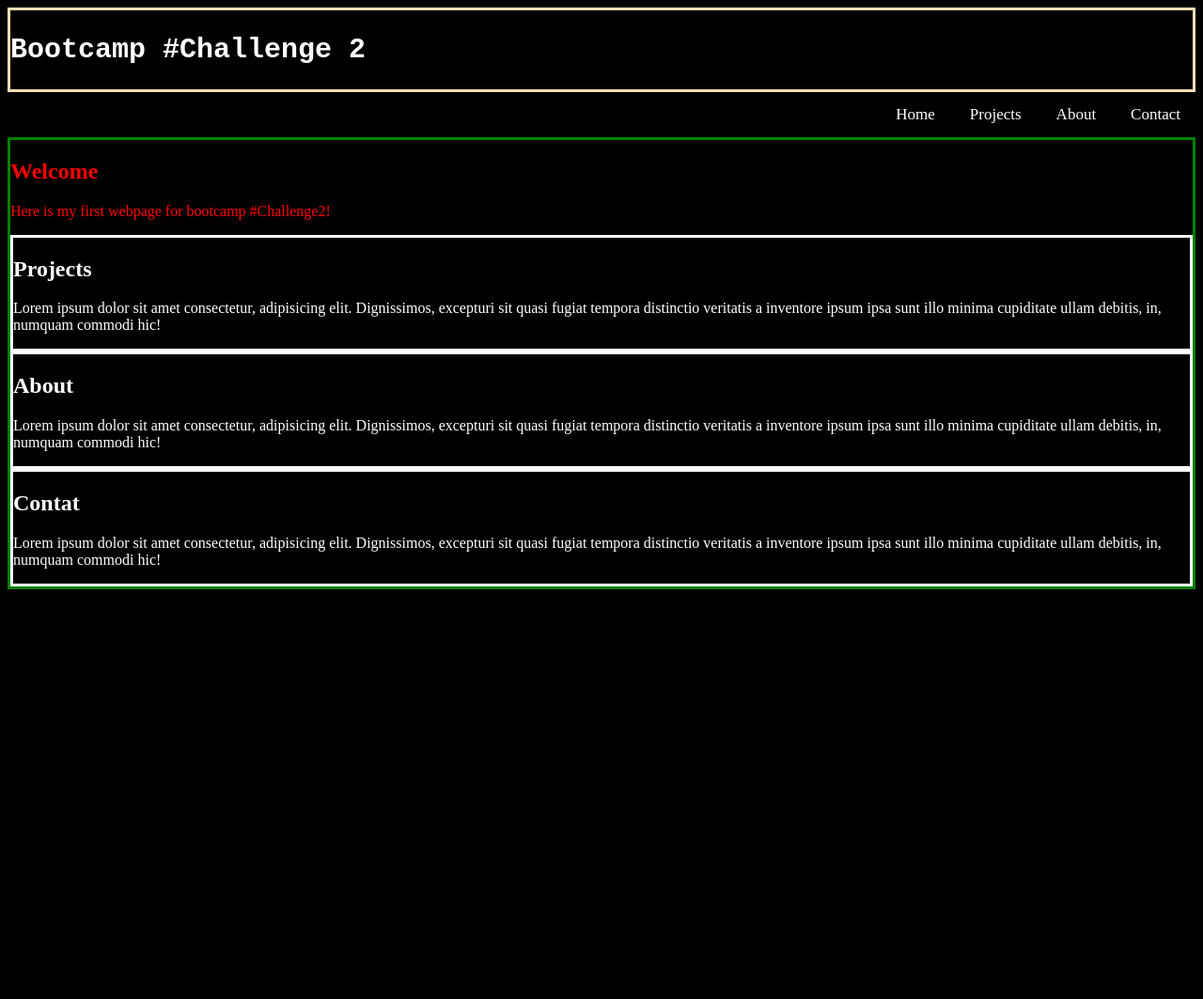
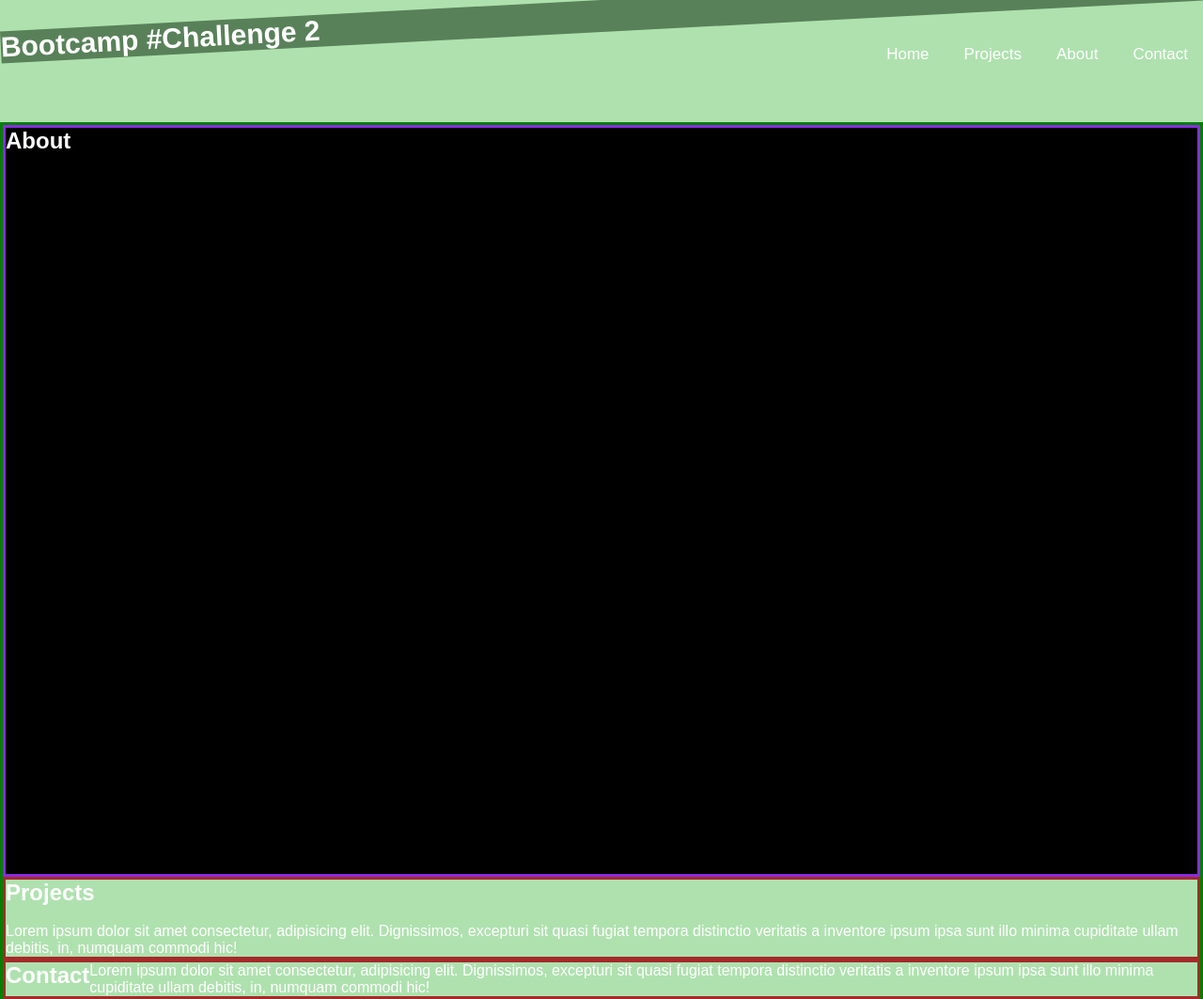
Before and after one commit to Focrult/Aedan-Malone---Personal-Webpage-1, a plain HTML site: page index.html in a window 1280 px wide. Shown: the top 1063 px of the page at 94% size. Before the commit the page ends 800 px from the top, so only its background shows below. Drawn offline with Linux system fonts and the light colour scheme.

Commit message:
Made changes to html and css for better visuals

```diff
--- a/index.html
+++ b/index.html
@@ -6,6 +6,7 @@
     <meta name="viewport" content="width=device-width, initial-scale=1.0">
     <title>ChallengeWK2</title>
     <link rel="stylesheet" href="style.css">
+    <link rel="reset" href="reset.css">
 </head>
 <section class="title">
     <div class="header">
@@ -22,25 +23,28 @@
     </section>
 <body>
     <section class="content">
-    <div class="Home"><h2>Welcome</h2>
-    <p>Here is my first webpage for bootcamp #Challenge2!</p>
-        </div>
 
-    <div class="Projects"><h2>Projects</h2>
+    <section class="home">
+        <h2>About</h2>
+        <img src="" class="about-img">
+        <div class="circle"></div>
+    </section>
+
+        <section class="section-2">
+    <div class="projects">
+      <h2>Projects</h2>
+      <img src="" class="about-img">
     <p>Lorem ipsum dolor sit amet consectetur, adipisicing elit. Dignissimos, excepturi sit quasi fugiat tempora distinctio veritatis
     a inventore ipsum ipsa sunt illo minima cupiditate ullam debitis, in, numquam commodi hic!</p>
 </div>
 
-    <div class="About"><h2>About</h2>
+        <div class="contact">
+        <h2>Contact</h2>
+        <img src="" class="about-img">
         <p>Lorem ipsum dolor sit amet consectetur, adipisicing elit. Dignissimos, excepturi sit quasi fugiat tempora distinctio veritatis
          a inventore ipsum ipsa sunt illo minima cupiditate ullam debitis, in, numquam commodi hic!</p>
         </div>
-
-        <div class="Contact"><h2>Contat</h2>
-        <p>Lorem ipsum dolor sit amet consectetur, adipisicing elit. Dignissimos, excepturi sit quasi fugiat tempora distinctio veritatis
-            a inventore ipsum ipsa sunt illo minima cupiditate ullam debitis, in, numquam commodi hic!</p>
-        </div>
-
+            </section>
     </section>
 </body>
 </html>
--- a/reset.css
+++ b/reset.css
@@ -0,0 +1,74 @@
+/* Box sizing rules */
+*,
+*::before,
+*::after {
+  box-sizing: border-box;
+}
+
+/* Remove default margin */
+body,
+h1,
+h2,
+h3,
+h4,
+p,
+figure,
+blockquote,
+dl,
+dd {
+  margin: 0;
+}
+
+/* Remove list styles on ul, ol elements with a list role, which suggests default styling will be removed */
+ul[role='list'],
+ol[role='list'] {
+  list-style: none;
+}
+
+/* Set core root defaults */
+html:focus-within {
+  scroll-behavior: smooth;
+}
+
+/* Set core body defaults */
+body {
+  min-height: 100vh;
+  text-rendering: optimizeSpeed;
+  line-height: 1.5;
+}
+
+/* A elements that don't have a class get default styles */
+a:not([class]) {
+  text-decoration-skip-ink: auto;
+}
+
+/* Make images easier to work with */
+img,
+picture {
+  max-width: 100%;
+  display: block;
+}
+
+/* Inherit fonts for inputs and buttons */
+input,
+button,
+textarea,
+select {
+  font: inherit;
+}
+
+/* Remove all animations, transitions and smooth scroll for people that prefer not to see them */
+@media (prefers-reduced-motion: reduce) {
+  html:focus-within {
+   scroll-behavior: auto;
+  }
+
+  *,
+  *::before,
+  *::after {
+    animation-duration: 0.01ms !important;
+    animation-iteration-count: 1 !important;
+    transition-duration: 0.01ms !important;
+    scroll-behavior: auto !important;
+  }
+}
--- a/style.css
+++ b/style.css
@@ -1,20 +1,66 @@
+*{
+margin: 0;
+padding: 0;
+box-sizing: border-box;
+font-family: sans-serif;
+}
+body{
+    background-color: rgb(175, 225, 175);
+}
+.content{
+    color: white;
+    border: green solid;
+    display: flex;
+    flex-direction: column;
+    margin-left: 0;
+    margin-right: 0;
+    margin-top:3rem;
+}
+.home{
+    height: 100vh;
+    background: rgb(175, 225, 175);
+    box-sizing: border-box;
+    border:solid;
+    border-color: blueviolet;
+    position: relative;
+    z-index:2; /*Initiate z index*/
+}
+.home:before{
+    position: absolute;
+    content:"";
+    display: block;
+    background-color: black;
+    z-index:-1;/*z-index to put background behind text*/
+    top: 0;
+    left:0;
+    right:0;
+    bottom:0;
 
-body{
-    background-color: black;
+}
+.section-2{
+    height: 50vh;
+    background: rgb(175, 225, 175);
+}
+.projects{
+    display: block;
+    border:solid;
+    border-color: brown;
+}
+.contact{
+    display:flex;
+    border:solid;
+    border-color: brown;
 }
 
+
 .header{
+    background-color: rgb(89, 129, 89);;
     color: white;
-    border:solid;
-    border-color: wheat;
     align-items: center;
     display: flex;
-
-    flex: 2;
-    padding: 0;
-    margin: 0;
     font-family: monospace;
     font-size: 20px;
+    transform: rotate(-3deg);
 }
 
 
@@ -23,36 +69,21 @@ background-color: none;
 overflow: hidden;
 }
 .nav-bar a{
+    border-radius: 10px;
     background-color: none;
     float: right;
     padding: 14px 16px;
     text-decoration: none;
     font-size: 17px;
     text-align: center;
-    transition: 500ms ease-out;
+    transition: 700ms ease-out;
     color: white;
     margin-left: 5px;
 }
 .nav-bar a:hover{
-    opacity: 80%;
+    opacity: 30%;
     background-color: white;
     color:black;
     transition: 700ms ease-in;
     cursor: pointer;
 }
-.content{
-    color: red;
-    border: green solid;
-}
-.Projects{
-    color: white;
-    border: solid;
-}
-.About{
-    color: white;
-    border: solid;
-}
-.Contact{
-    color: white;
-    border: solid;
-}
```
Lines whose indentation alone changed are shown as unchanged.
